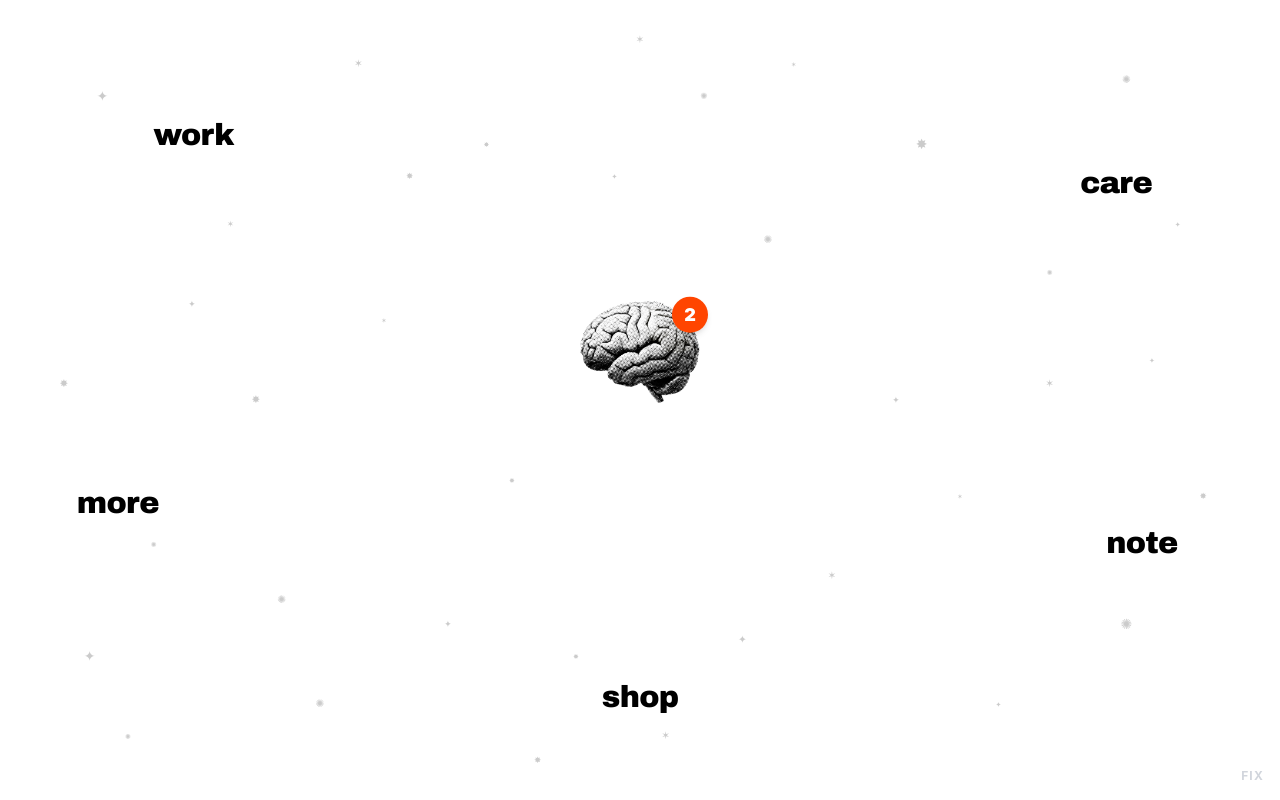
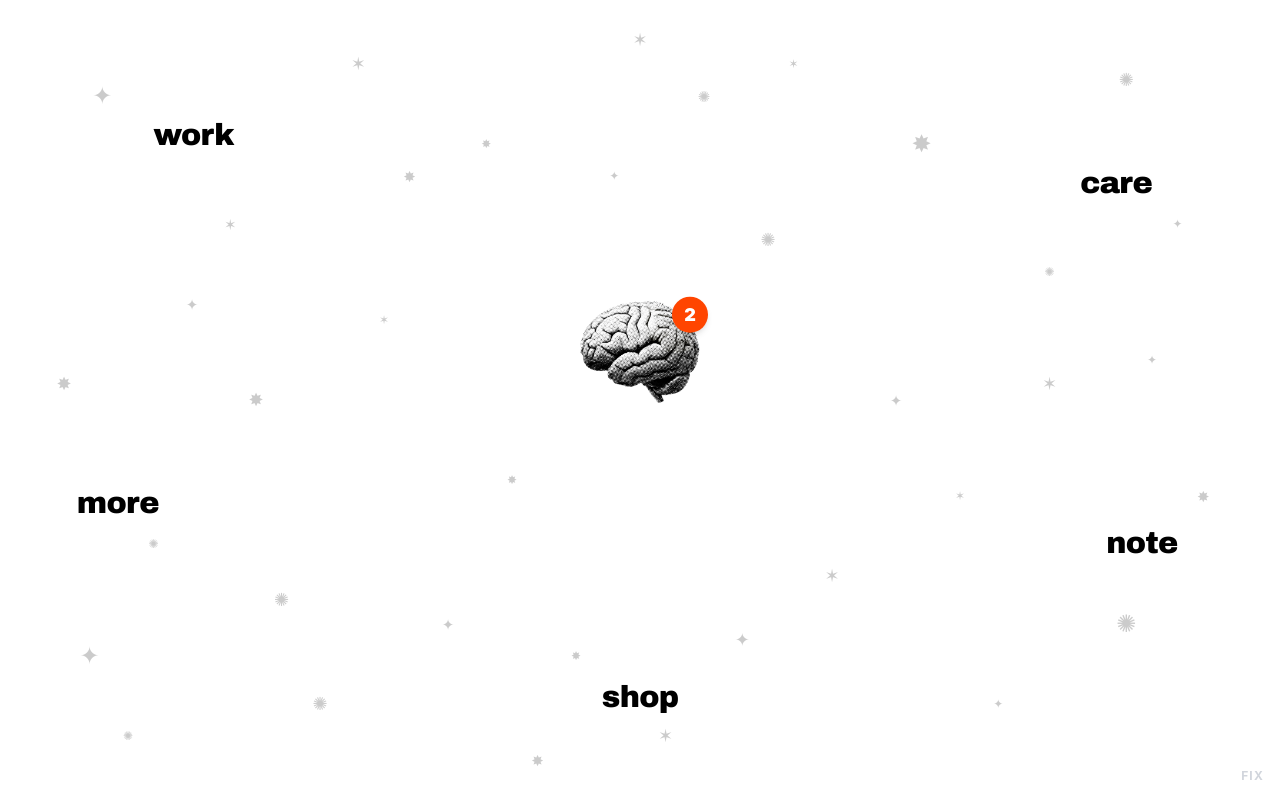
Before and after one commit to davidmln75/Brain.2, a Next.js app: page / in a window 1280 px wide. Built offline with nearby package versions, Linux system fonts and the light colour scheme; no server answers; the database is empty; a web font is replaced by a local one.

Commit message:
Bigger stars on home page

```diff
--- a/app/page.tsx
+++ b/app/page.tsx
@@ -35,7 +35,7 @@ export default function Home() {
         <span
           key={i}
           className="absolute select-none opacity-20 leading-none"
-          style={{ left: `${x}%`, top: `${y}%`, fontSize: size * 3.5, transform: "translate(-50%, -50%)", color: "#000" }}
+          style={{ left: `${x}%`, top: `${y}%`, fontSize: size * 6, transform: "translate(-50%, -50%)", color: "#000" }}
         >{GLYPHS[glyph]}</span>
       ))}
 
```
